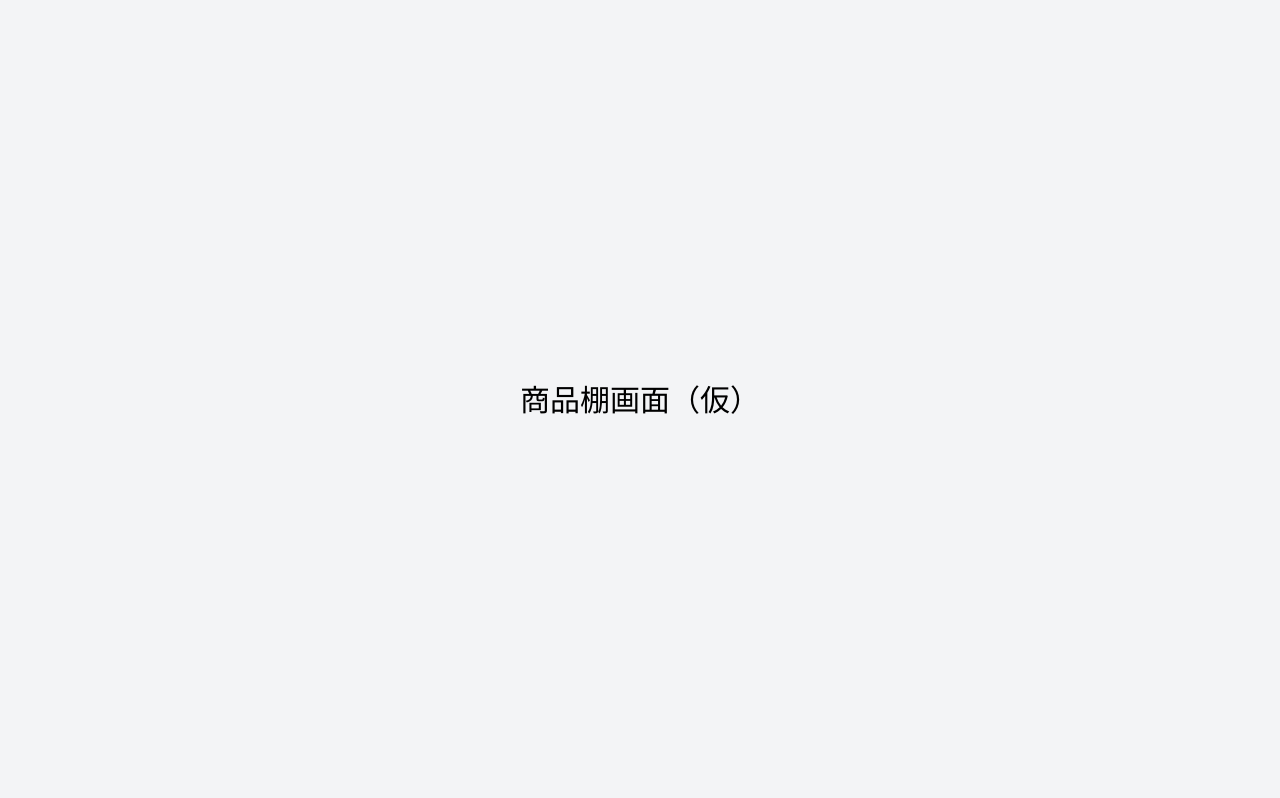
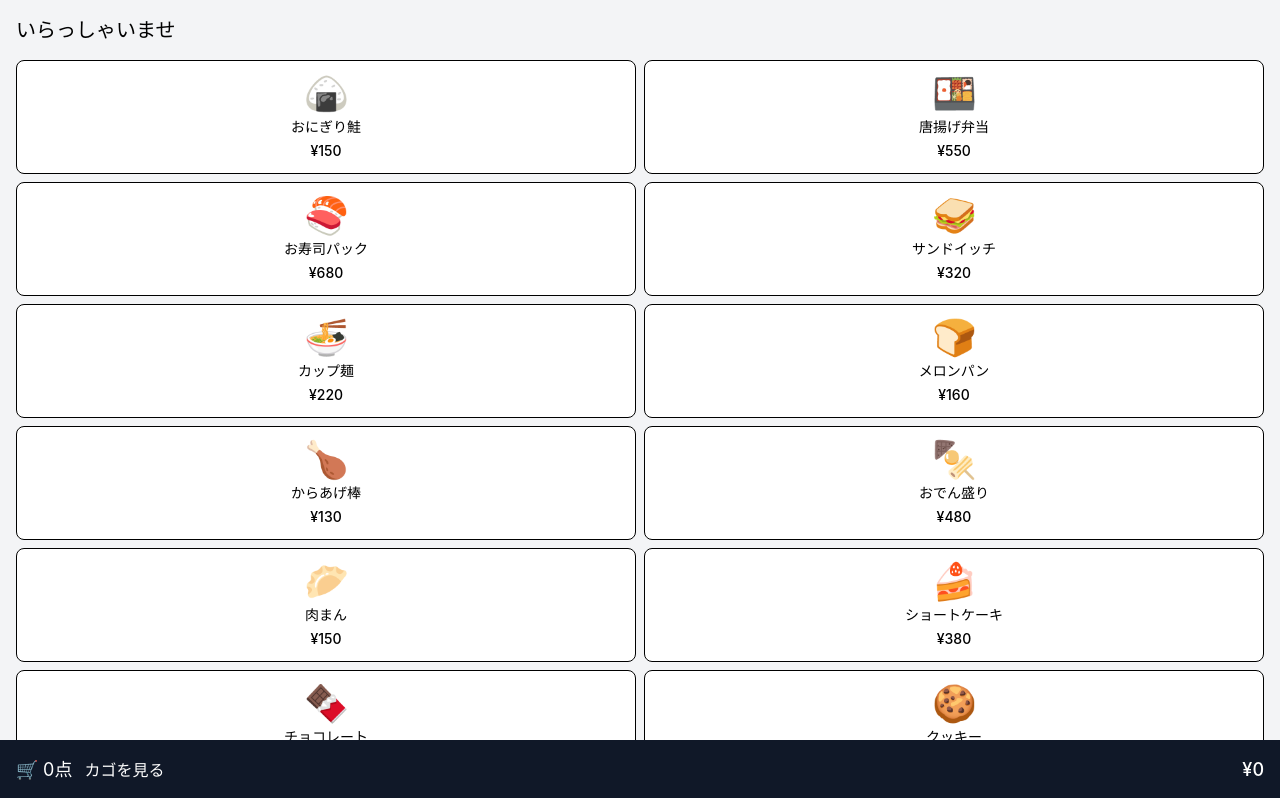
Before and after one commit to Shimochaan/ogoreru, a React (Vite) app: page /shop in a window 1280 px wide. Shown: the top 798 px of the page. Built offline with nearby package versions, Linux system fonts and the light colour scheme.

Commit message:
商品棚画面を実装（商品グリッド・カゴ追加・カゴバー表示）

```diff
--- a/src/App.jsx
+++ b/src/App.jsx
@@ -2,6 +2,7 @@ import { Routes,Route } from "react-router-dom"
 import TopScreen from "./pages/TopScreen"
 import PlayerSetup from "./pages/PlayerSetup"
 import Shop  from "./pages/Shop"
+import Cart from"./pages/Cart"
 
 
 function App() {
@@ -10,6 +11,7 @@ function App() {
     <Route path="/" element={<TopScreen />}/>
      <Route path="/setup" element={<PlayerSetup />}/>
      <Route path="/shop" element={<Shop />} />
+      <Route path="/cart" element={<Cart />} />
   </Routes>
   )
 }
--- /dev/null
+++ b/src/pages/Cart.jsx
@@ -0,0 +1,9 @@
+function Cart() {
+  return (
+    <div className="min-h-screen bg-gray-100 flex items-center justify-center">
+      <h1 className="text-3xl">カゴ画面（仮）</h1>
+    </div>
+  )
+}
+
+export default Cart
--- a/src/pages/Shop.jsx
+++ b/src/pages/Shop.jsx
@@ -1,8 +1,93 @@
+
+import { useState } from "react"
+import { useNavigate } from "react-router-dom"
+
+
+// 商品データ（ファイル先頭、function の外に書く）
+const PRODUCTS = [
+  { emoji: '🍙', name: 'おにぎり鮭', price: 150 },
+  { emoji: '🍱', name: '唐揚げ弁当', price: 550 },
+  { emoji: '🍣', name: 'お寿司パック', price: 680 },
+  { emoji: '🥪', name: 'サンドイッチ', price: 320 },
+  { emoji: '🍜', name: 'カップ麺', price: 220 },
+  { emoji: '🍞', name: 'メロンパン', price: 160 },
+  { emoji: '🍗', name: 'からあげ棒', price: 130 },
+  { emoji: '🍢', name: 'おでん盛り', price: 480 },
+  { emoji: '🥟', name: '肉まん', price: 150 },
+  { emoji: '🍰', name: 'ショートケーキ', price: 380 },
+  { emoji: '🍫', name: 'チョコレート', price: 220 },
+  { emoji: '🍪', name: 'クッキー', price: 180 },
+  { emoji: '🍿', name: 'ポップコーン', price: 200 },
+  { emoji: '🥤', name: 'コーラ', price: 160 },
+  { emoji: '☕', name: 'ホットコーヒー', price: 120 },
+  { emoji: '🍵', name: '緑茶ペットボトル', price: 140 },
+  { emoji: '🧃', name: 'オレンジジュース', price: 150 },
+  { emoji: '🍺', name: 'ビール缶', price: 230 },
+  { emoji: '🍷', name: 'ワイン', price: 880 },
+  { emoji: '🍡', name: '団子', price: 180 },
+]
+
+
 function Shop() {
+
+const [cart,setCart] = useState([])
+const navigate = useNavigate()
+
+const addToCart = (product) => {
+  const existingItem = cart.find(item => item.name === product.name)
+
+  if(existingItem) {
+    const newCart = cart.map(item =>
+      item.name === product.name
+      ?{...item,qty:item.qty+1}
+      : item
+    )
+    setCart(newCart)
+  }else{setCart([...cart,{...product,qty:1}])
+  }
+  console.log('Cart updated:', product.name)
+}
+
+// 合計点数（全商品の qty を合計）
+const totalQty = cart.reduce((sum, item) => sum + item.qty, 0)
+
+// 合計金額（全商品の price × qty を合計）
+const totalPrice = cart.reduce((sum, item) => sum + item.price * item.qty, 0)
+
   return (
-    <div className="min-h-screen bg-gray-100 flex items-center justify-center">
-      <h1 className="text-3xl">商品棚画面（仮）</h1>
-    </div>
+   <div className="min-h-screen bg-gray-100 p-4 pb-20">
+
+{/*ヘッダー*/}
+<div className="mb-4">
+  <h2 className="text-xl font-medium">いらっしゃいませ</h2>
+</div>
+
+{/*商品のグリッド*/}
+<div className="grid grid-cols-2 gap-2">
+  {PRODUCTS.map((product,index)=>(
+    <div key={index} onClick={()=>addToCart(product)}  className="bg-white border rounded-lg p-3 text-center"><div className="text-4xl mb-1">{product.emoji}</div>
+            <div className="text-sm mb-1">{product.name}</div>
+            <div className="text-sm font-medium">¥{product.price}</div>
+            </div>
+  ))}
+</div>
+{/* 画面下のカゴバー */}
+
+
+<div onClick={()=>navigate("/cart")}
+className="fixed bottom-0 left-0 right-0 bg-gray-900 text-white p-4 flex items-center gap-3">
+  <span className="text-lg">🛒 {totalQty}点</span>
+  <span className="flex-1">カゴを見る</span>
+  <span className="text-lg font-medium">¥{totalPrice.toLocaleString()}</span>
+</div>
+
+
+
+
+
+   </div>
+
+
   )
 }
 
```
